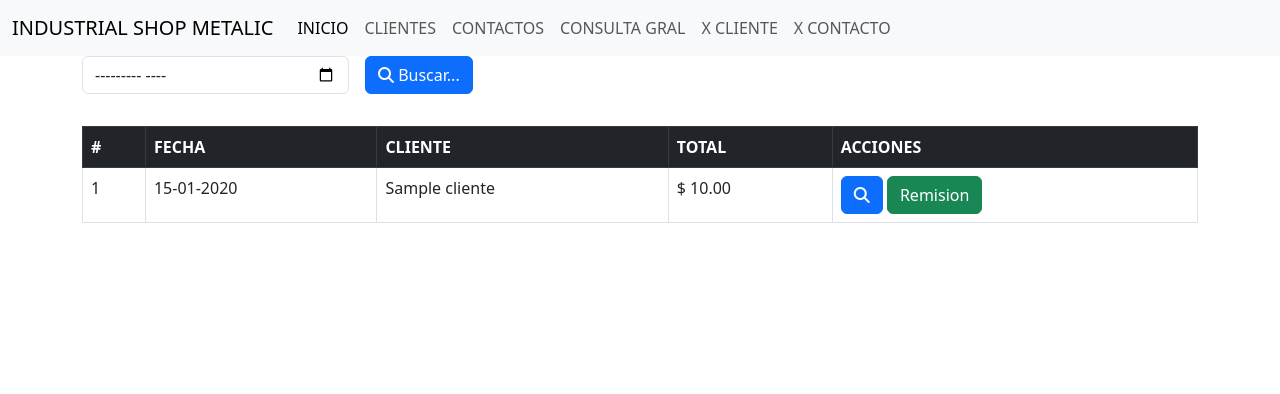
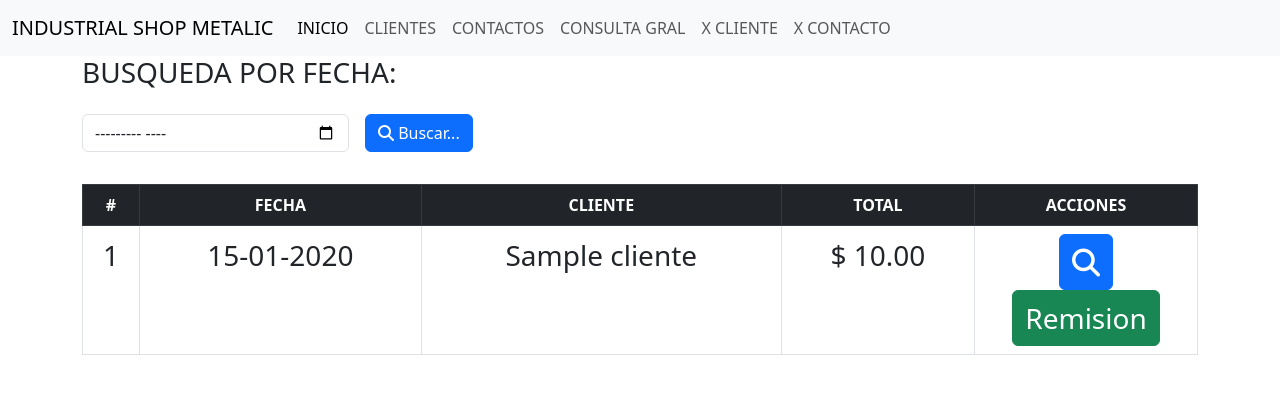
Before and after one commit to duvalink/ism_2.0, a Flask app: page /consultas in a window 1280 px wide. Shown: the top 394 px of the page. Run offline with Flask 3, Linux system fonts and the light colour scheme; tables that the repository leaves empty hold one stand-in row (values such as "Sample post"); some libraries are stand-ins or nearby versions.

Commit message:
Ajustes en el diseno de la tabla, como centrado del nombre de las columnas y aumento del tamaño de la fuente

```diff
--- a/templates/consultas.html
+++ b/templates/consultas.html
@@ -10,6 +10,9 @@
 
 
         <form action="{{ url_for('consultas')}}" method="GET" class="row g-3">
+            <div>
+                <h3>BUSQUEDA POR FECHA:</h3>
+            </div>
             <div class="col-md-3">
                 <input type="month" name="fecha_busqueda" id="" value="{{ fecha_busqueda}}" class="form-control">
             </div>
@@ -38,15 +41,20 @@
             class="btn btn-primary">Registros más recientes</a>
         {% endif %}
     </div>
+    <style>
+        .col-acciones {
+            width: 20%;
+        }
+    </style>
     <table class="table table-bordered table-hover">
-        <thead class="table-dark">
+        <thead class="table-dark text-center">
             <th>#</th>
             <th>FECHA</th>
             <th>CLIENTE</th>
             <th>TOTAL</th>
-            <th>ACCIONES</th>
+            <th class="col-acciones">ACCIONES</th>
         </thead>
-        <tbody>
+        <tbody class="fs-3 text-center">
             {% for dato in presupuestos.items %}
             <tr>
                 <td>{{dato.id_presupuesto}}</td>
@@ -55,17 +63,17 @@
                 <td>$ {{ '{:,.2f}'.format(dato.total) if presupuestos else '0.00' }}</td>
                 <td>
                     <a href="{{url_for('consultar_presupuesto', id_presupuesto=dato.id_presupuesto)}}"
-                        class="btn btn-primary"><i class="fas fa-search"></i></a>
+                        class="btn btn-primary fs-3"><i class="fas fa-search"></i></a>
                     <!-- CAMBIAR A ID_PRESUPUESTO CUANDO SE CAMBIEN LA FUNCION A 'consultar_presupuesto' -->
                     <a href="{{ url_for('remision', presupuesto_id=dato.id_presupuesto)}}"
-                        class="btn btn-success">Remision</a>
+                        class="btn btn-success fs-3">Remision</a>
                 </td>
             </tr>
             {% endfor %}
     </table>
     <div class="d-flex justify-content-between my-3">
         {% if presupuestos.has_prev %}
-        <a href="{{ url_for('consultas', page=1, fecha_busqueda=fecha_busqueda) }}" class="btn btn-primary">Primeros
+        <a href="{{ url_for('consultas', page=1, fecha_busqueda=fecha_busqueda) }}" class="btn btn-primary fs-3">Primeros
             registros</a>
         <a href="{{ url_for('consultas', page=presupuestos.prev_num, fecha_busqueda=fecha_busqueda) }}"
             class="btn btn-primary"><i class="fas fa-arrow-left"></i></a>
```
